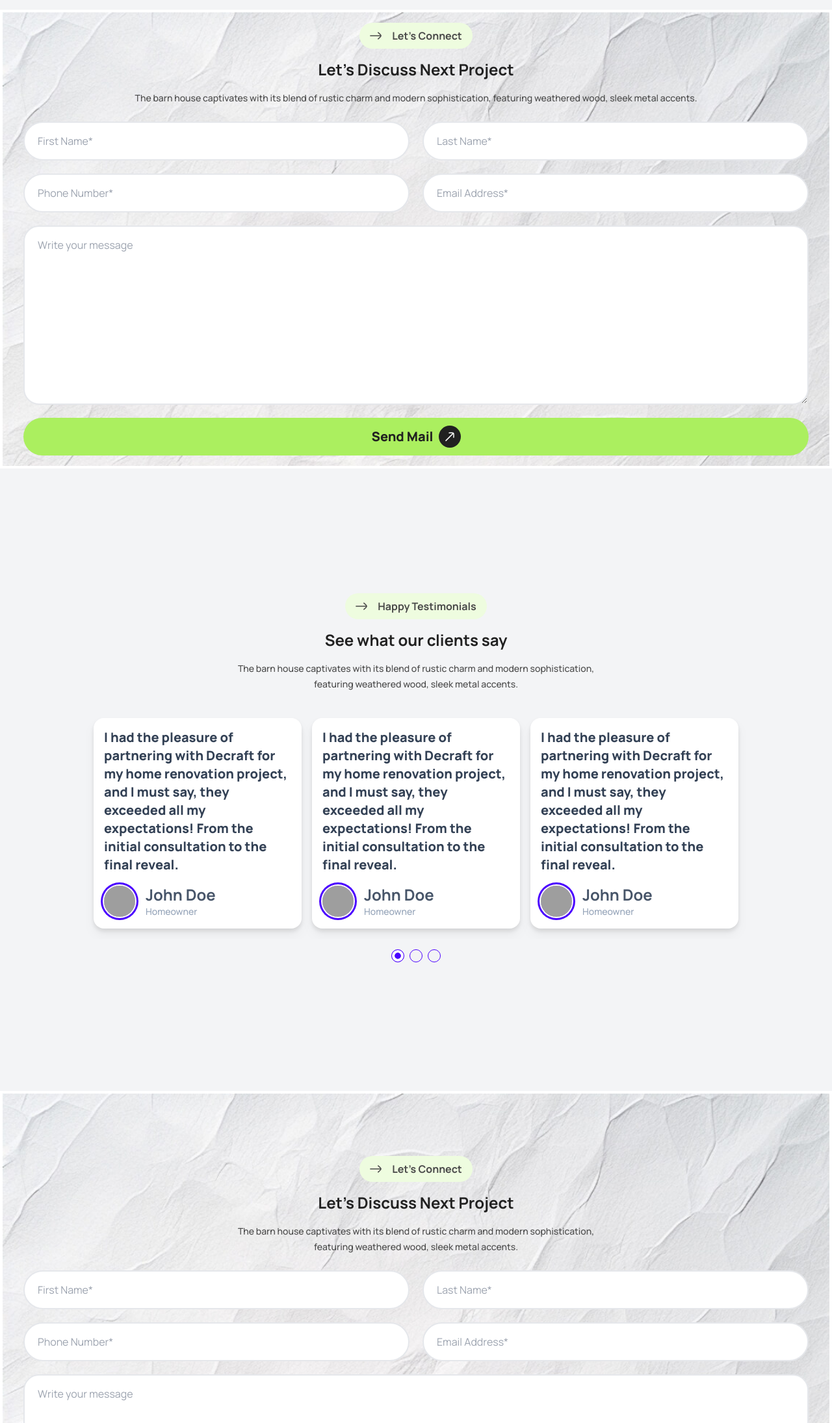
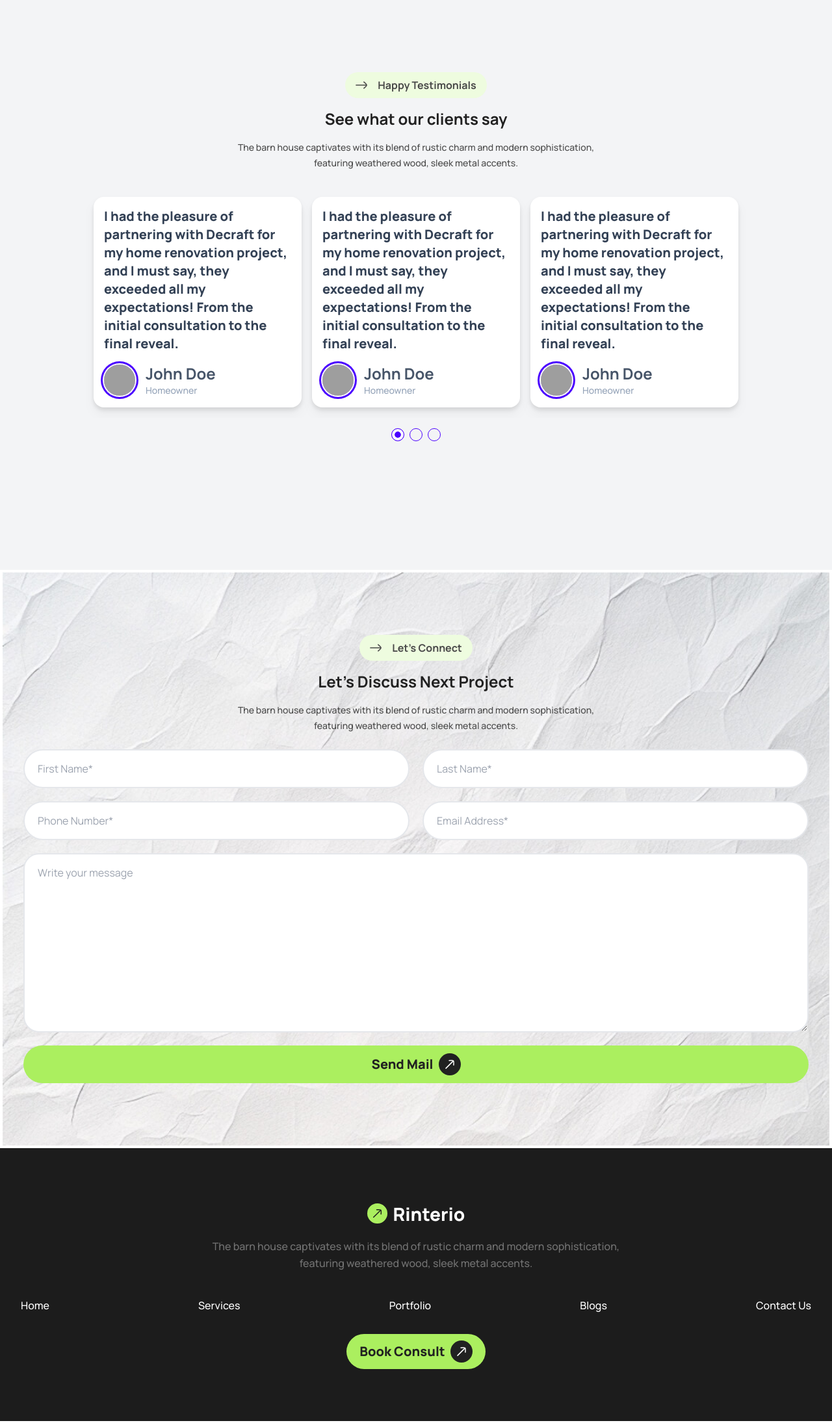
Before and after one commit to imashiksarkar/PH-A3, a plain HTML site: page index.html in a window 1280 px wide. Shown: the part 4040-6230 px from the top of the page at 65% size. Drawn offline with nearby package versions, Linux system fonts and the light colour scheme; grey boxes are pictures that could not be loaded.

Commit message:
- footer section complete

```diff
--- a/index.html
+++ b/index.html
@@ -865,106 +865,6 @@
           </div>
         </div>
       </section>
-      <!-- Contact Section -->
-      <section
-        class="mt-4 md:mt-16 lg:mt-24 border-4 border-white bg-[url('./assets/bg.jpg')] bg-no-repeat bg-cover"
-      >
-        <div class="container px-4 md:px-6 lg:px-8 mx-auto py-4 grid gap-4">
-          <!-- header -->
-          <header class="flex flex-col items-center text-center gap-4 mb-2">
-            <h4
-              class="flex items-center gap-4 bg-[#EEFCDF] px-4 py-2 w-max rounded-full"
-            >
-              <figure>
-                <svg
-                  width="18"
-                  height="12"
-                  viewBox="0 0 18 12"
-                  fill="none"
-                  xmlns="http://www.w3.org/2000/svg"
-                >
-                  <path
-                    d="M16.4327 6.00276H0.876343M12.8042 1.146C12.8042 1.146 17.1235 4.79368 17.1235 6.00277C17.1235 7.2118 12.8041 10.8594 12.8041 10.8594"
-                    stroke="#494949"
-                    stroke-width="1.5"
-                    stroke-linecap="round"
-                    stroke-linejoin="round"
-                  />
-                </svg>
-              </figure>
-              <span class="font-bold text-[#494949]">Let’s Connect</span>
-            </h4>
-            <h1 class="text-2xl font-bold text-[#212121] text-center">
-              Let’s Discuss Next Project
-            </h1>
-            <p class="text-sm text-[#494949] font-medium leading-6">
-              The barn house captivates with its blend of rustic charm and
-              modern sophistication, featuring weathered wood, sleek metal
-              accents.
-            </p>
-          </header>
-
-          <!-- form -->
-          <form class="grid gap-5 md:grid-cols-2">
-            <input
-              class="bg-white rounded-full px-5 py-4 border-2"
-              placeholder="First Name*"
-              type="text"
-              name="first_name"
-            />
-            <input
-              class="bg-white rounded-full px-5 py-4 border-2"
-              placeholder="Last Name*"
-              type="text"
-              name="last_name"
-            />
-            <input
-              class="bg-white rounded-full px-5 py-4 border-2"
-              placeholder="Phone Number*"
-              type="number"
-              name="phone_number"
-            />
-            <input
-              class="bg-white rounded-full px-5 py-4 border-2"
-              placeholder="Email Address*"
-              type="email"
-              name="email_address"
-            />
-            <textarea
-              class="bg-white rounded-3xl px-5 py-4 border-2 md:col-span-2 min-h-60"
-              placeholder="Write your message"
-              name="message"
-              cols="30"
-              rows="10"
-            ></textarea>
-            <button
-              type="submit"
-              class="w-full flex items-center justify-center gap-2 rounded-full py-3 px-5 bg-lime-custom-300 md:col-span-2"
-            >
-              <span class="text-xl font-extrabold text-gray-custom-900"
-                >Send Mail</span
-              >
-              <figure class="p-2.5 rounded-full bg-gray-custom-900">
-                <svg
-                  width="14"
-                  height="14"
-                  viewBox="0 0 14 14"
-                  fill="none"
-                  xmlns="http://www.w3.org/2000/svg"
-                >
-                  <path
-                    d="M12.0149 2.104L1.01128 13.1003M6.01522 1.23351C6.01522 1.23351 11.6489 0.760493 12.5036 1.61569C13.3582 2.47089 12.8813 8.10428 12.8813 8.10428"
-                    stroke="#fff"
-                    stroke-width="1.5"
-                    stroke-linecap="round"
-                    stroke-linejoin="round"
-                  />
-                </svg>
-              </figure>
-            </button>
-          </form>
-        </div>
-      </section>
       <!-- Testimonial Section -->
       <section class="mt-4 md:mt-16 lg:mt-24">
         <div
@@ -1211,5 +1111,91 @@
         </div>
       </section>
     </main>
+    <!-- Footer Section -->
+    <footer class="bg-[#1C1C1C]">
+      <div
+        class="container px-4 md:px-6 lg:px-8 mx-auto py-20 flex flex-col items-center gap-8"
+      >
+        <!-- header -->
+        <header class="flex flex-col items-center text-center gap-4 mb-2">
+          <!-- Logo -->
+          <a href="#" class="text-white flex items-center gap-2 grow">
+            <figure>
+              <svg
+                viewBox="0 0 33 33"
+                fill="none"
+                xmlns="http://www.w3.org/2000/svg"
+                class="h-8 w-8"
+              >
+                <rect
+                  x="0.0106201"
+                  y="0.00292969"
+                  width="32"
+                  height="32"
+                  rx="16"
+                  transform="rotate(0.019056 0.0106201 0.00292969)"
+                  fill="#ABEF5F"
+                />
+                <path
+                  d="M21.007 11.01L10.0033 22.0063"
+                  stroke="#1C1C1C"
+                  stroke-width="1.5"
+                  stroke-linecap="round"
+                />
+                <path
+                  d="M15.0073 10.1393C15.0073 10.1393 20.6409 9.66633 21.4957 10.5215C22.3503 11.3767 21.8734 17.0101 21.8734 17.0101"
+                  stroke="#1C1C1C"
+                  stroke-width="1.5"
+                  stroke-linecap="round"
+                  stroke-linejoin="round"
+                />
+              </svg>
+            </figure>
+            <span class="text-[28px] font-extrabold">Rinterio</span>
+          </a>
+          <p class="font-medium leading-[26px] text-[#737373] max-w-[65ch]">
+            The barn house captivates with its blend of rustic charm and modern
+            sophistication, featuring weathered wood, sleek metal accents.
+          </p>
+        </header>
+
+        <!-- nav links -->
+        <ul
+          class="w-full flex flex-col items-center gap-8 text-white font-medium md:flex-row md:justify-between"
+        >
+          <li><a href="#">Home</a></li>
+          <li><a href="#">Services</a></li>
+          <li><a href="#">Portfolio</a></li>
+          <li><a href="#">Blogs</a></li>
+          <li><a href="#">Contact Us</a></li>
+        </ul>
+
+        <!-- cta button -->
+        <a
+          href="#"
+          class="flex items-center justify-center gap-2 bg-lime-custom-300 rounded-full py-2.5 px-5"
+          ><span class="text-xl font-extrabold text-gray-custom-900"
+            >Book Consult</span
+          >
+          <figure class="p-2.5 rounded-full bg-gray-custom-900">
+            <svg
+              width="14"
+              height="14"
+              viewBox="0 0 14 14"
+              fill="none"
+              xmlns="http://www.w3.org/2000/svg"
+            >
+              <path
+                d="M12.0149 2.104L1.01128 13.1003M6.01522 1.23351C6.01522 1.23351 11.6489 0.760493 12.5036 1.61569C13.3582 2.47089 12.8813 8.10428 12.8813 8.10428"
+                stroke="#fff"
+                stroke-width="1.5"
+                stroke-linecap="round"
+                stroke-linejoin="round"
+              />
+            </svg>
+          </figure>
+        </a>
+      </div>
+    </footer>
   </body>
 </html>
```
